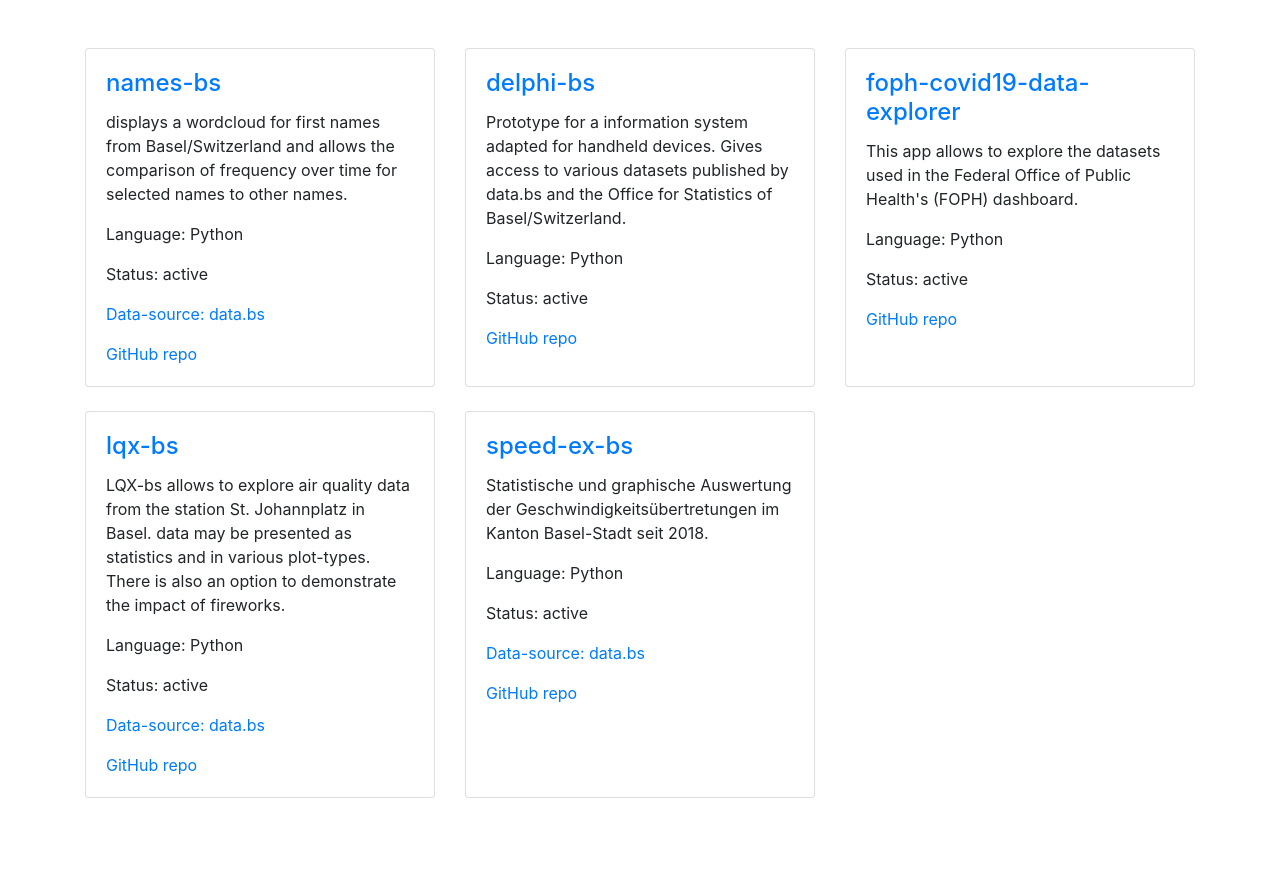
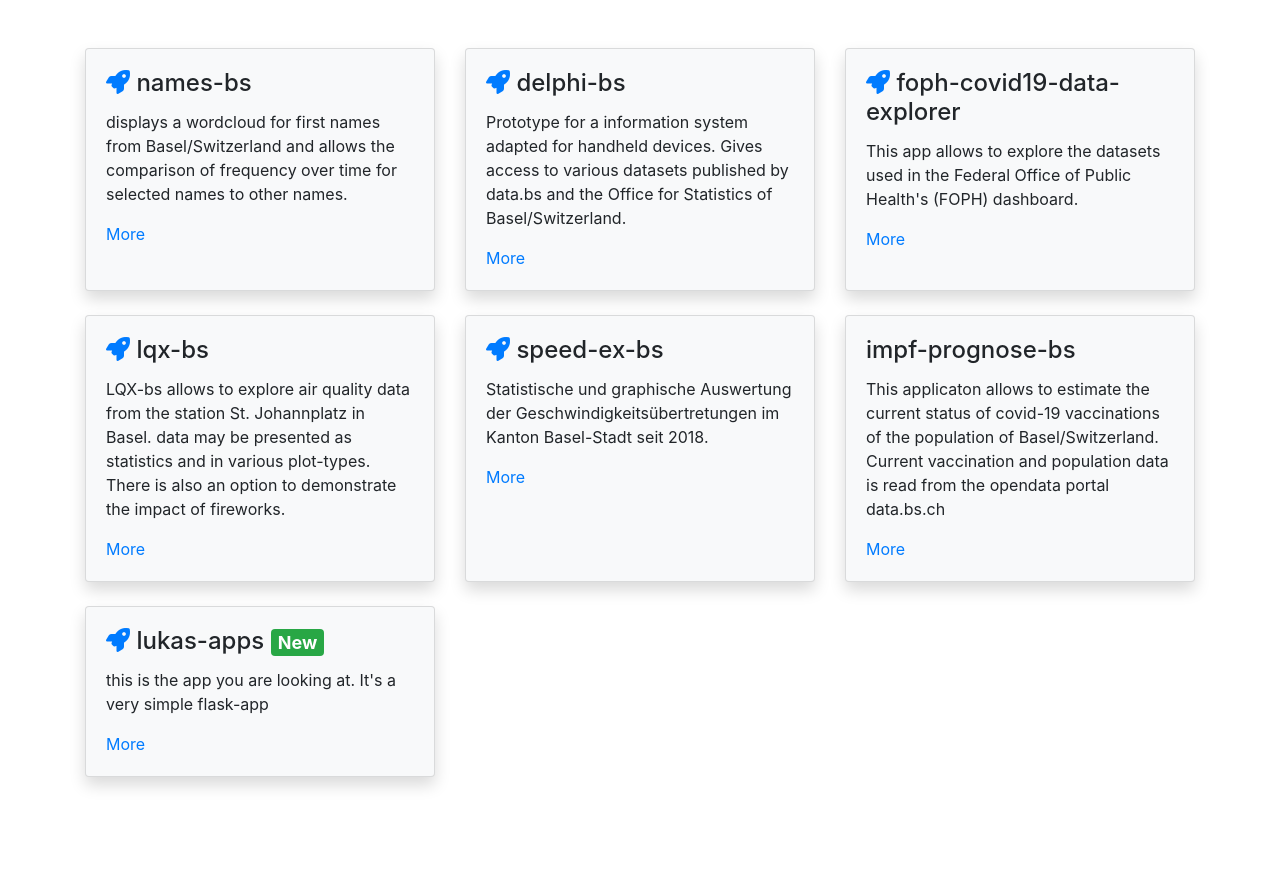
Before and after one commit to lcalmbach/lukas-apps, a Flask app: page / in a window 1280 px wide. Shown: the part 56-926 px from the top of the page. After the commit the page ends 844 px from the top, so only its background shows below. Run offline with Flask 2, Linux system fonts and the light colour scheme; some libraries are stand-ins or nearby versions.

Commit message:
Enhance look of cards

```diff
--- a/app.py
+++ b/app.py
@@ -1,13 +1,19 @@
 from flask import Flask, render_template, request, redirect, url_for, g, flash
 import os
+from datetime import datetime
 from secrets import token_hex
 import json
 basedir = os.path.abspath(os.path.dirname(__file__))
 app = Flask(__name__)
 app.config["SECRET_KEY"] = "secretkey"
 
+NEW_BADGE_LIMIT = 30
+
 @app.route("/", methods=["GET"])
 def home():
     f = open('apps.json')
     apps = json.load(f)
+    for app in apps:
+        days_since_published = (datetime.today() - datetime.strptime(app['publish-date'],'%Y-%m-%d')).days
+        app['is_new'] = True if days_since_published < NEW_BADGE_LIMIT else False
     return render_template("home.html", apps=apps)
--- a/apps.json
+++ b/apps.json
@@ -1,5 +1,6 @@
 [
     {
+        "id": 1,
         "name": "names-bs",
         "description": "displays a wordcloud for first names from Basel/Switzerland and allows the comparison of frequency over time for selected names to other names.",
         "url": "https://names-ch.herokuapp.com/",
@@ -7,25 +8,31 @@
         "status": "active" ,
         "language": "Python",
         "data-source": "https://data.bs.ch/explore/dataset/100129",
-        "data-source-text": "data.bs"
+        "data-source-text": "data.bs",
+        "publish-date": "2022-01-01"
     },
     {
+        "id": 2,
         "name": "delphi-bs",
         "description": "Prototype for a information system adapted for handheld devices. Gives access to various datasets published by data.bs and the Office for Statistics of Basel/Switzerland.",
         "url": "https://delphi-bs.herokuapp.com/",
         "git": "https://github.com/lcalmbach/delphi-bs",
         "status": "active" ,
-        "language": "Python"
+        "language": "Python",
+        "publish-date": "2022-01-01"
     },
     {
+        "id": 3,
         "name": "foph-covid19-data-explorer",
         "description": "This app allows to explore the datasets used in the Federal Office of Public Health's (FOPH) dashboard.",
         "url": "https://foph-covid19-data-explorer.herokuapp.com/",
         "git": "https://github.com/lcalmbach/foph-covid19-data-explorer",
         "status": "active" ,
-        "language": "Python"
+        "language": "Python",
+        "publish-date": "2022-01-01"
     },
     {
+        "id": 4,
         "name": "lqx-bs",
         "description": "LQX-bs allows to explore air quality data from the station St. Johannplatz in Basel. data may be presented as statistics and in various plot-types. There is also an option to demonstrate the impact of fireworks.",
         "url": "https://lqx-bs.herokuapp.com/",
@@ -33,16 +40,42 @@
         "status": "active" ,
         "language": "Python",
         "data-source": "https://data.bs.ch/explore/dataset/100129",
-        "data-source-text": "data.bs"
+        "data-source-text": "data.bs",
+        "publish-date": "2022-01-01"
     },
     {
+        "id": 5,
         "name": "speed-ex-bs",
         "description": "Statistische und graphische Auswertung der Geschwindigkeitsübertretungen im Kanton Basel-Stadt seit 2018.",
         "url": "https://speed-ex-bs.herokuapp.com/",
         "git": "https://github.com/lcalmbach/air-pollution-explorer",
         "status": "active" ,
         "language": "Python",
-        "data-source": "https://data.bs.ch/explore/dataset/100129",
-        "data-source-text": "data.bs"
+        "data-source": "https://data.bs.ch/explore/dataset/100097",
+        "data-source-text": "data.bs",
+        "publish-date": "2022-01-01"
+    },
+    {
+        "id": 6,
+        "name": "impf-prognose-bs",
+        "description": "This applicaton allows to estimate the current status of covid-19 vaccinations of the population of Basel/Switzerland. Current vaccination and population data is read from the opendata portal data.bs.ch",
+        "git": "https://github.com/lcalmbach/basel-impft",
+        "status": "archived" ,
+        "language": "Python",
+        "data-source": "https://data.bs.ch/explore/dataset/100162",
+        "data-source-text": "data.bs",
+        "publish-date": "2022-01-01"
+    },
+    {
+        "id": 7,
+        "name": "lukas-apps",
+        "description": "this is the app you are looking at. It's a very simple flask-app",
+        "git": "https://github.com/lcalmbach/lukas-apps",
+        "url": "https://lukas-apps.herokuapp.com/",
+        "status": "active" ,
+        "language": "Python",
+        "data-source": "https://data.bs.ch/explore/dataset/100162",
+        "data-source-text": "data.bs",
+        "publish-date": "2022-04-03"
     }
 ]
--- a/templates/home.html
+++ b/templates/home.html
@@ -1,28 +1,33 @@
-{% extends 'base.html' %}
-{% set active_page = 'main_menu' %}
-
-{% block content %}
-  <div class = "container mt-3 mb-3">
+{% extends 'base.html' %} {% set active_page = 'main_menu' %} {% block content
+%}
+<div class="container mt-3 mb-3">
   <div class="row my-5 card-wrapper">
     {% for app in apps %}
       <div class="col-lg-4 col-md-6 mb-4">
-          <div class="card h-100">
+        <div class="card h-100 bg-light rounded shadow">
           <div class="card-body">
             <h4 class="card-title">
-                <a href="{{ app['url'] }}">{{ app['name'] }}</a>
+              {% if 'url' in app %}
+                <a href="{{app['url']}}">
+                <i class="fas fa-rocket"></i> </a>
+              {% endif %}
+              {{ app['name'] }}
+              {% if app['is_new'] %}
+              <span class="badge badge-success">New</span>
+              {% endif %}
             </h4>
-              <p class="card-text">{{ app['description'] }}</p>
-              <p class="card-text">Language: {{ app['language'] }}</p>
-              <p class="card-text">Status: {{ app['status'] }}</p>
+            <p class="card-text ">{{ app['description'] }}</p>
+            <a href="#more-{{ app['id'] }}" data-toggle="collapse">More</a>
+              <div id="more-{{ app['id'] }}" class="collapse">
+                <dl>
+                <li>Language: {{ app['language'] }}</li>
+                <li>Status: {{ app['status'] }}</li>
                 {% if 'data-source' in app%}
-                <p class="card-text">
-                  <a href="{{ app['data-source'] }}">Data-source: {{ app['data-source-text'] }}</a>
-                </p>
+                  <li>Data-source:<a href="{{ app['data-source'] }}"> {{ app['data-source-text'] }}</a></li>
                 {% endif %}
-
-              <p class="card-text">
-                <a href="{{ app['git'] }}">GitHub repo</a>
-              </p>
+                <li><a href="{{ app['git'] }}">GitHub repo</a></li>
+              </dl>
+              </div>
           </div>
         </div>
       </div>
```
Lines whose indentation alone changed are shown as unchanged.
